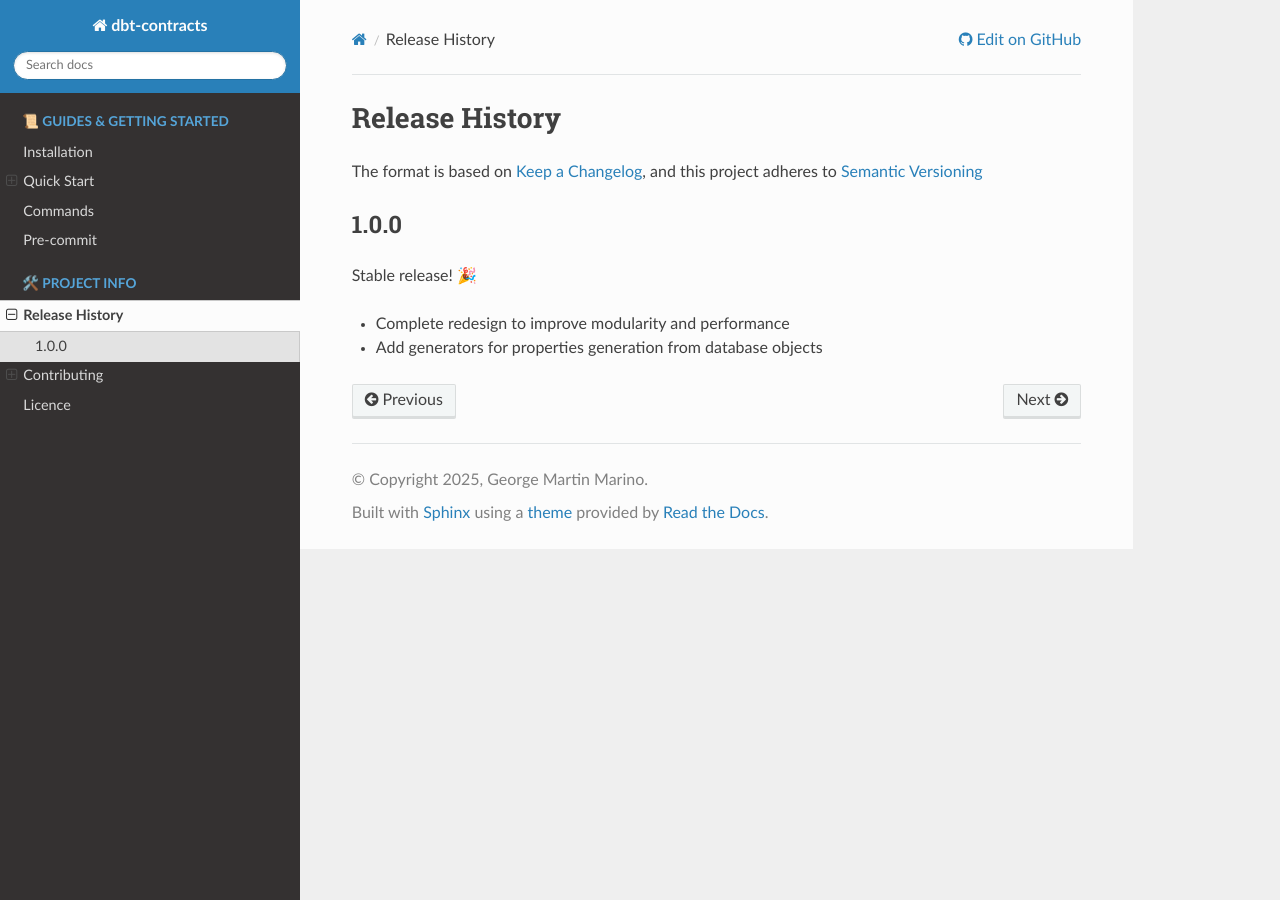
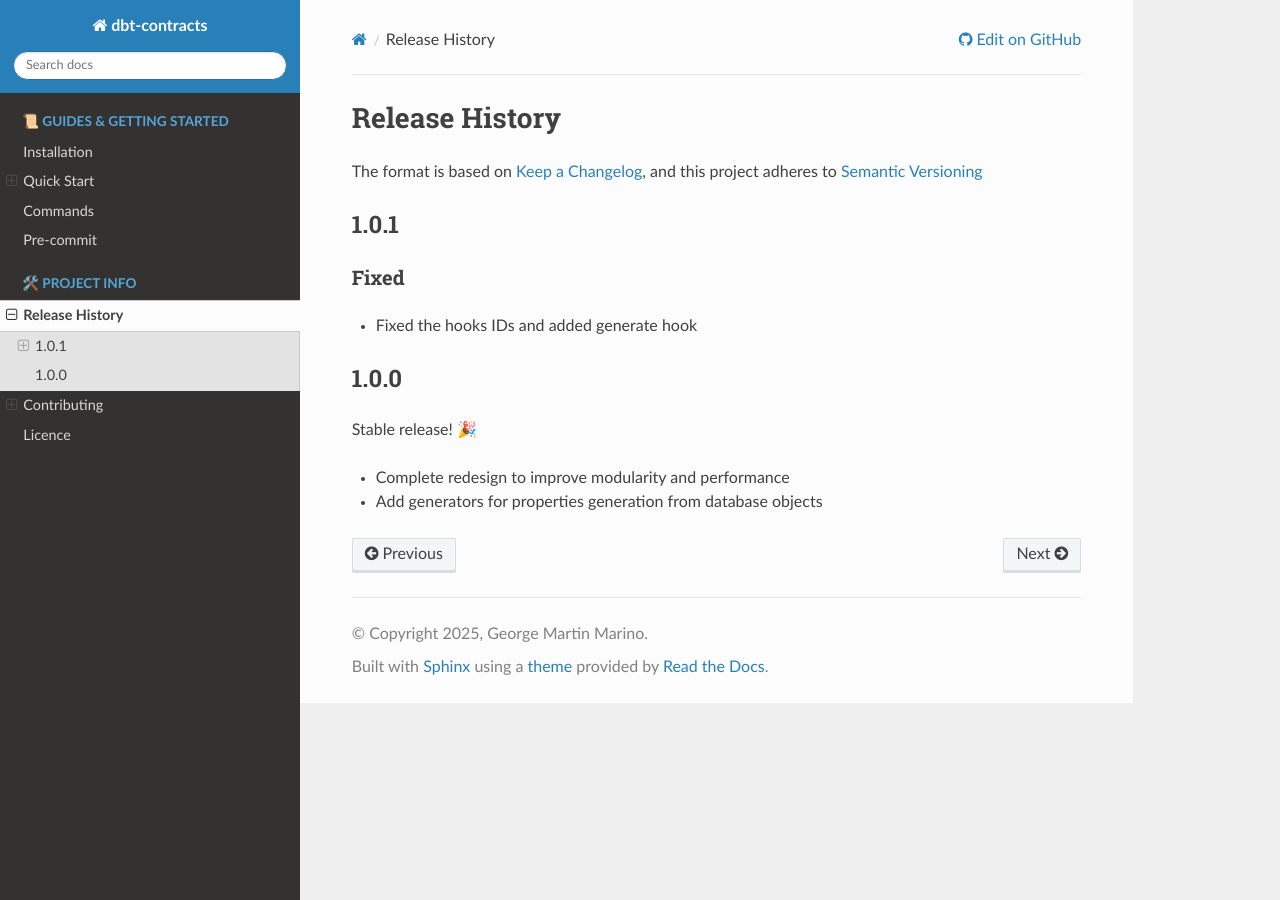
Before and after one commit to geo-martino/dbt-contracts, a Sphinx documentation site: the page built from docs/info/release-history.rst, in a window 1280 px wide. Built offline with Sphinx 7.4.7 and the Read the Docs theme 3.1.0, drawn with Linux system fonts in a browser that asks for light colours; pages that are not in the unit, such as notebooks, are missing from menus.

Commit message:
update release history

```diff
--- a/docs/info/release-history.rst
+++ b/docs/info/release-history.rst
@@ -32,6 +32,15 @@ The format is based on `Keep a Changelog <https://keepachangelog.com/en>`_,
 and this project adheres to `Semantic Versioning <https://semver.org/spec/v2.0.0.html>`_
 
 
+1.0.1
+=====
+
+Fixed
+-----
+
+* Fixed the hooks IDs and added generate hook
+
+
 1.0.0
 =====
 
```
